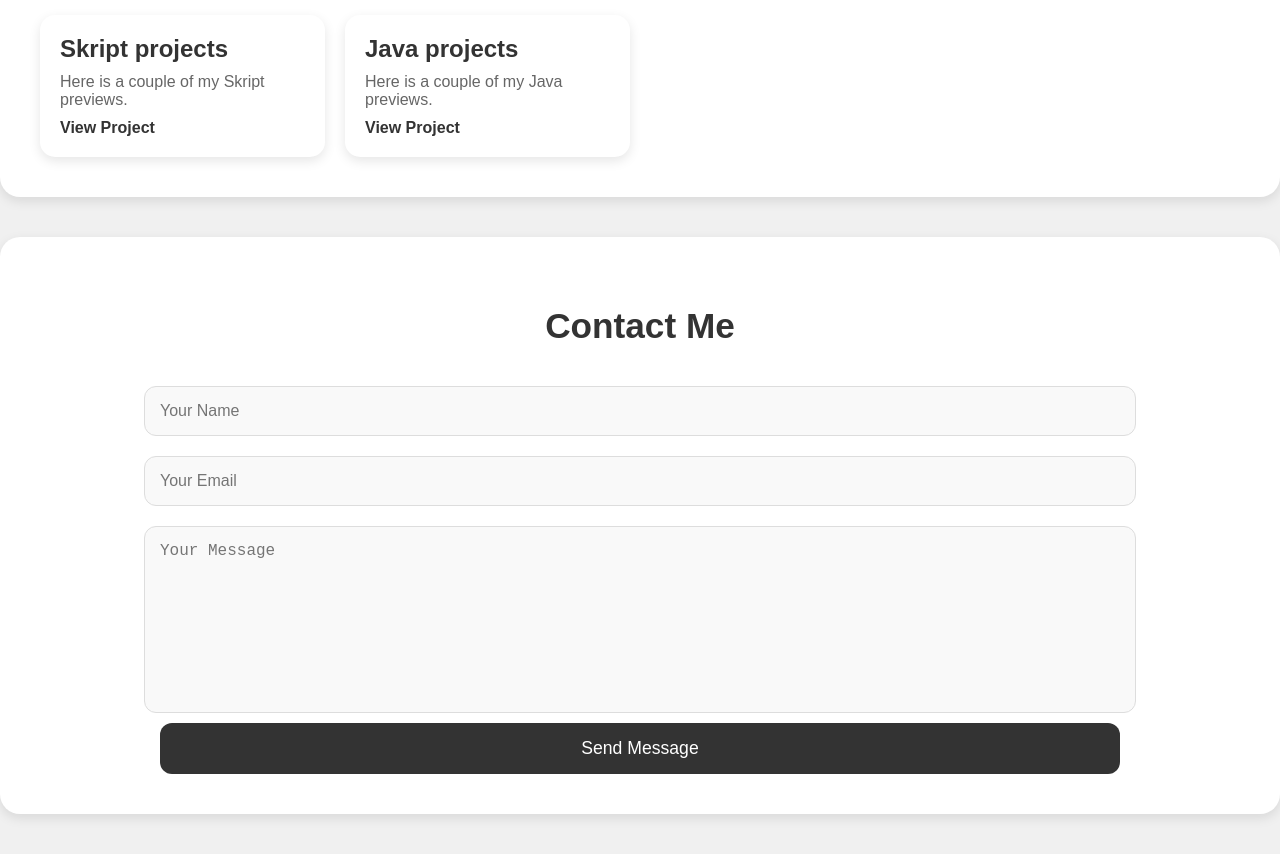
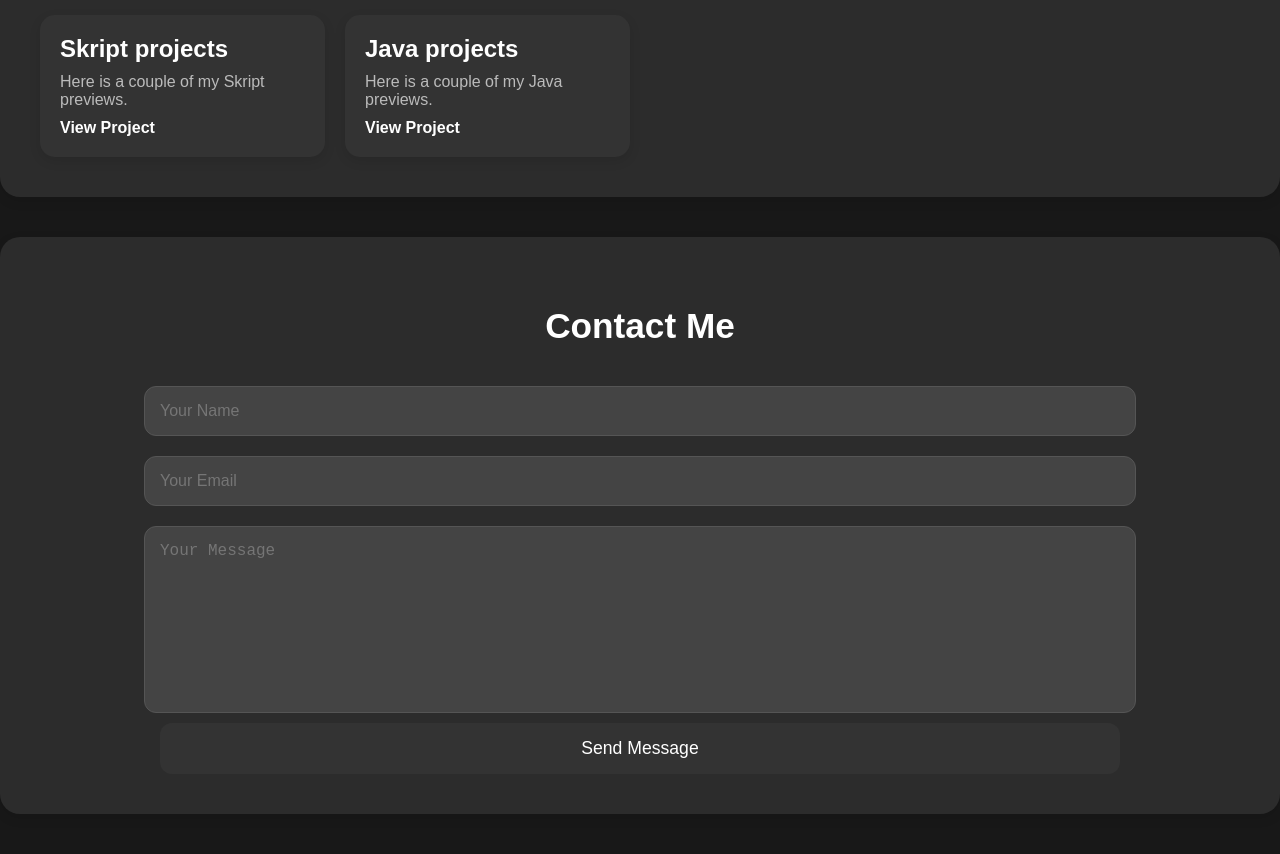
Before and after one commit to kiipism/portfolio, a plain HTML site: page index.html in a window 1280 px wide. Shown: the part 723-1577 px from the top of the page. Drawn offline with Linux system fonts and the light colour scheme.

Commit message:
Update index.html

```diff
--- a/index.html
+++ b/index.html
@@ -9,8 +9,8 @@
             font-family: 'Arial', sans-serif;
             margin: 0;
             padding: 0;
-            background-color: #f0f0f0;
-            color: #333;
+            background-color: #181818; /* Dark background */
+            color: #fff; /* Light text */
         }
 
         header {
@@ -53,7 +53,7 @@
             margin: 40px auto;
             max-width: 1200px;
             padding: 40px;
-            background-color: #fff;
+            background-color: #2c2c2c; /* Dark section background */
             border-radius: 20px;
             box-shadow: 0 4px 12px rgba(0, 0, 0, 0.1);
         }
@@ -61,12 +61,12 @@
         h2 {
             font-size: 2.2rem;
             text-align: center;
-            color: #333;
+            color: #fff;
         }
 
         #about {
             padding: 40px;
-            background-color: #fafafa;
+            background-color: #333; /* Darker background for About section */
             border-radius: 15px;
             box-shadow: 0 6px 15px rgba(0, 0, 0, 0.05);
         }
@@ -74,7 +74,7 @@
         #about p {
             font-size: 1.1rem;
             line-height: 1.6;
-            color: #555;
+            color: #ddd; /* Lighter text */
         }
 
         .projects-container {
@@ -85,7 +85,7 @@
         }
 
         .project-card {
-            background-color: #fff;
+            background-color: #333;
             border-radius: 15px;
             padding: 20px;
             box-shadow: 0 4px 12px rgba(0, 0, 0, 0.1);
@@ -99,17 +99,17 @@
         .project-card h3 {
             font-size: 1.5rem;
             margin: 0;
-            color: #333;
+            color: #fff;
         }
 
         .project-card p {
             font-size: 1rem;
             margin: 10px 0;
-            color: #666;
+            color: #bbb; /* Lighter text */
         }
 
         .project-card a {
-            color: #333;
+            color: #fff;
             font-weight: bold;
             text-decoration: none;
         }
@@ -131,10 +131,10 @@
             padding: 15px;
             margin: 10px 0;
             border-radius: 12px;
-            border: 1px solid #ddd;
-            background-color: #f9f9f9;
+            border: 1px solid #555; /* Darker border */
+            background-color: #444; /* Dark background for input */
             font-size: 1rem;
-            color: #333;
+            color: #fff; /* Light text for input fields */
             resize: none; /* Prevent resizing */
         }
 
```
